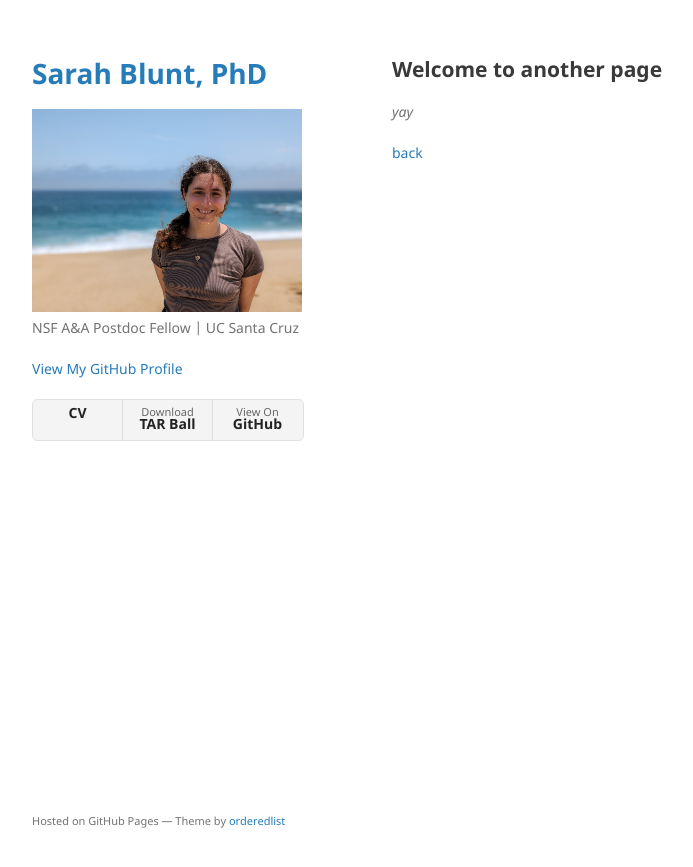
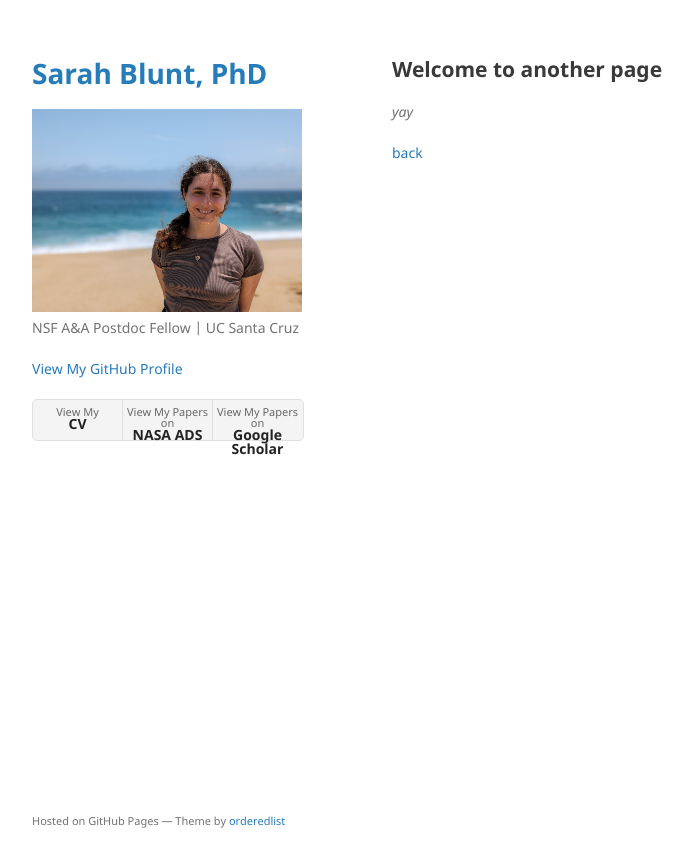
Before and after one commit to sblunt/sblunt.github.io, a Jekyll site: the page built from another-page.md, in a window 1280 px wide. Shown: the top 867 px of the page, without its empty margins (178-871 px from the left). Built offline with Jekyll 4.4.1, drawn with Linux system fonts in a browser that asks for light colours; our own code applies the rules of GitHub Pages for plain Markdown files.

Commit message:
add links to pubs

```diff
--- a/_layouts/default.html
+++ b/_layouts/default.html
@@ -33,9 +33,9 @@
 
         {% if site.show_downloads %}
         <ul class="downloads">
-          <li><a href="https://drive.google.com/file/d/1WrFF5YQRbFlikrnynJ2ZqDWbakyHlowK/view?usp=sharing"><strong>CV</strong></a></li>
-          <li><a href="{{ site.github.tar_url }}">Download <strong>TAR Ball</strong></a></li>
-          <li><a href="{{ site.github.repository_url }}">View On <strong>GitHub</strong></a></li>
+          <li><a href="https://drive.google.com/file/d/1WrFF5YQRbFlikrnynJ2ZqDWbakyHlowK/view?usp=sharing">View My <strong>CV</strong></a></li>
+          <li><a href="https://ui.adsabs.harvard.edu/search/filter_doctype_facet_hier_fq_doctype=AND&filter_doctype_facet_hier_fq_doctype=doctype_facet_hier%3A%220%2FArticle%22&fq=%7B!type%3Daqp%20v%3D%24fq_doctype%7D&fq_doctype=(doctype_facet_hier%3A%220%2FArticle%22)&p_=0&q=orcid%3A0000-0002-3199-2888&sort=date%20desc%2C%20bibcode%20desc">View My Papers on <strong>NASA ADS</strong></a></li>
+          <li><a href="https://scholar.google.com/citations?user=784FWFsAAAAJ&hl=en&oi=ao">View My Papers on <strong>Google Scholar</strong></a></li>
         </ul>
         {% endif %}
       </header>
```
